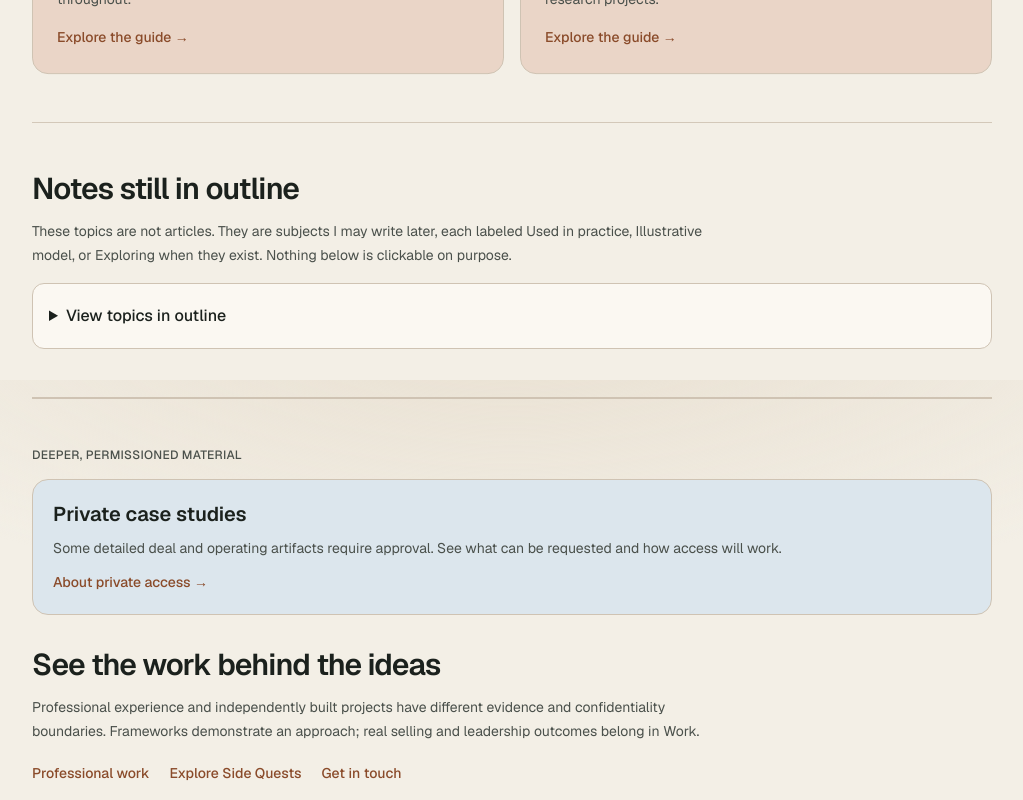
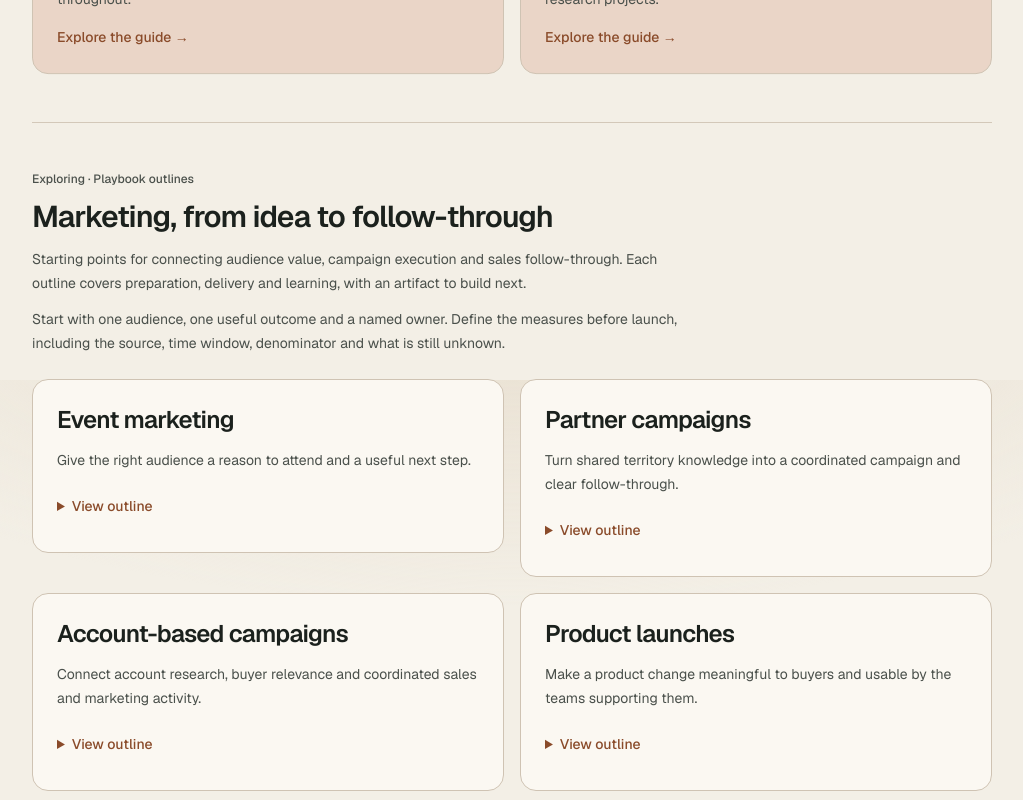
Before and after one commit to heyfunwhoa/byjoyaing-portfolio, a Next.js app: page /field-notes in a window 1280 px wide. Shown: the part 1220-2020 px from the top of the page, without its empty margins (128-1151 px from the left). Built offline with nearby package versions, Linux system fonts and the light colour scheme.

Commit message:
Present marketing outlines in Field Notes using native disclosures

```diff
--- a/app/field-notes/page.tsx
+++ b/app/field-notes/page.tsx
@@ -1,6 +1,7 @@
 import { completePageMetadata } from "@/lib/page-metadata";
 import { OrbitStudyIllustration } from "@/components/orbit-study-illustration";
 import { PageMain } from "@/components/page-main";
+import { marketingPlaybooks } from "@/lib/field-notes/marketing-playbooks";
 import type { Metadata } from "next";
 import Link from "next/link";
 
@@ -38,6 +39,7 @@ export default function FieldNotesPage() {
         </p>
         <nav aria-label="Field Notes sections" className="mt-7 flex flex-wrap gap-x-4 gap-y-1 text-sm font-medium">
           <a className="inline-flex min-h-11 items-center text-accent underline underline-offset-4" href="#featured">Published guides</a>
+          <a className="inline-flex min-h-11 items-center text-accent underline underline-offset-4" href="#marketing-playbooks">Marketing playbooks</a>
           <a className="inline-flex min-h-11 items-center text-accent underline underline-offset-4" href="#private">Private work</a>
         </nav>
         </div>
@@ -86,6 +88,49 @@ export default function FieldNotesPage() {
           ))}
         </div>
       </section>
+      <section id="marketing-playbooks" aria-labelledby="marketing-playbooks-heading" className="scroll-mt-24 border-b border-border py-12">
+        <p className="text-xs font-medium text-muted">Exploring · Playbook outlines</p>
+        <h2 id="marketing-playbooks-heading" className="mt-3 font-display text-3xl tracking-tight">Marketing, from idea to follow-through</h2>
+        <p className="mt-3 max-w-2xl text-sm leading-6 text-muted">
+          Starting points for connecting audience value, campaign execution and
+          sales follow-through. Each outline covers preparation, delivery and
+          learning, with an artifact to build next.
+        </p>
+        <p className="mt-3 max-w-2xl text-sm leading-6 text-muted">
+          Start with one audience, one useful outcome and a named owner. Define
+          the measures before launch, including the source, time window,
+          denominator and what is still unknown.
+        </p>
+        <div className="mt-6 grid items-start gap-4 md:grid-cols-2">
+          {marketingPlaybooks.map((playbook) => (
+            <article key={playbook.id} aria-labelledby={`playbook-${playbook.id}`} className="min-w-0 rounded-2xl border border-border bg-card p-6">
+              <h3 id={`playbook-${playbook.id}`} className="font-display text-2xl tracking-tight">{playbook.title}</h3>
+              <p className="mt-3 text-sm leading-6 text-muted">{playbook.purpose}</p>
+              <details className="mt-3">
+                <summary aria-label={`View ${playbook.title.toLowerCase()} outline`} className="min-h-11 cursor-pointer content-center rounded-sm py-3 text-sm font-medium text-accent focus-visible:outline-2 focus-visible:outline-offset-4 focus-visible:outline-ring">
+                  View outline
+                </summary>
+                <dl className="mt-3 space-y-4 text-sm leading-6">
+                  {[
+                    ["When to use it", playbook.when],
+                    ["Before", playbook.before],
+                    ["During", playbook.during],
+                    ["After", playbook.after],
+                    ["Starter kit", playbook.artifacts],
+                    ["Measures to define", playbook.measures],
+                    ["Next to build", playbook.next],
+                  ].map(([label, text]) => (
+                    <div key={label}>
+                      <dt className="font-medium">{label}</dt>
+                      <dd className="mt-1 text-muted">{text}</dd>
+                    </div>
+                  ))}
+                </dl>
+              </details>
+            </article>
+          ))}
+        </div>
+      </section>
       <section id="coming-later" className="scroll-mt-24 border-b border-border py-12">
         <h2 className="font-display text-3xl tracking-tight">Notes still in outline</h2>
         <p className="mt-3 max-w-2xl text-sm leading-6 text-muted">
```
